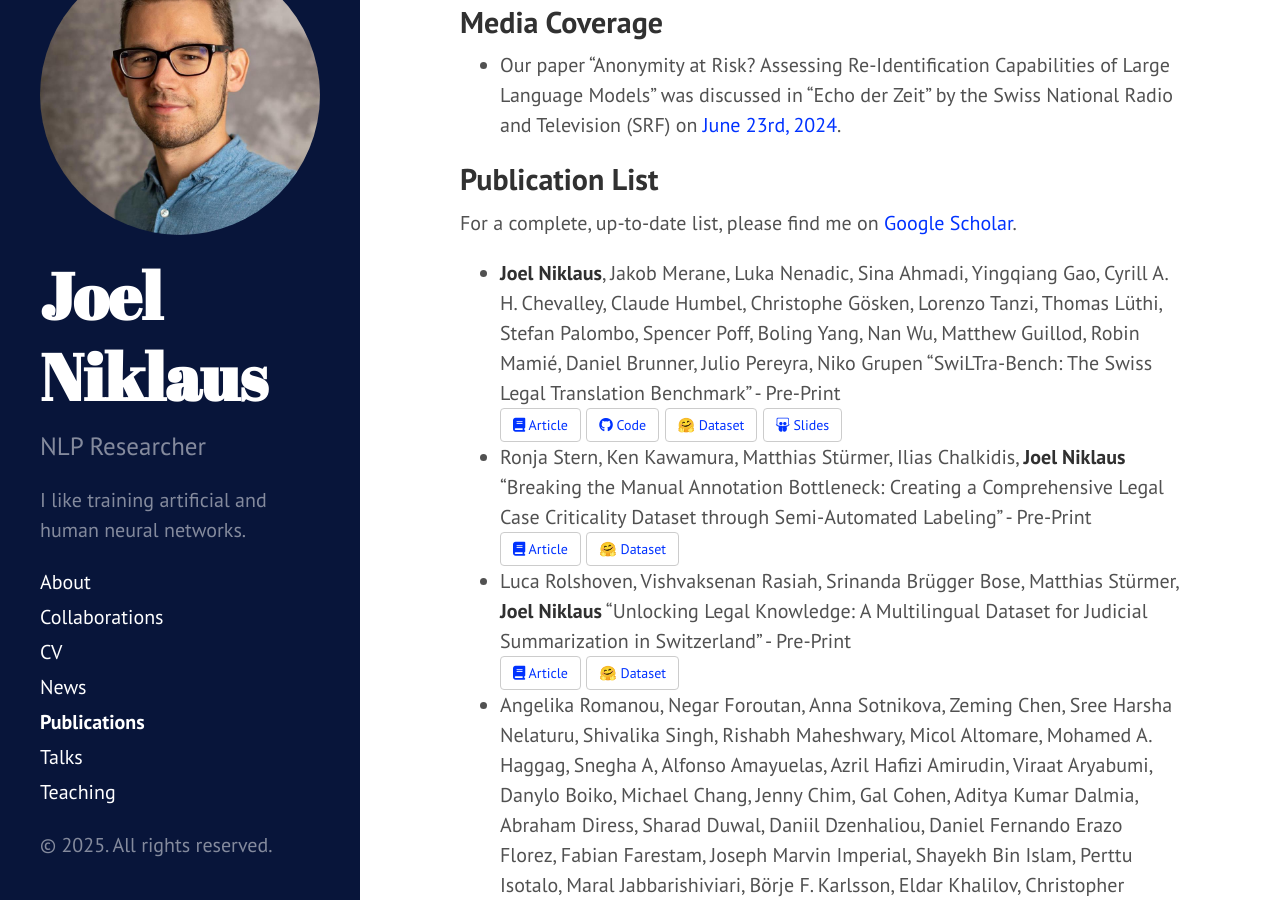
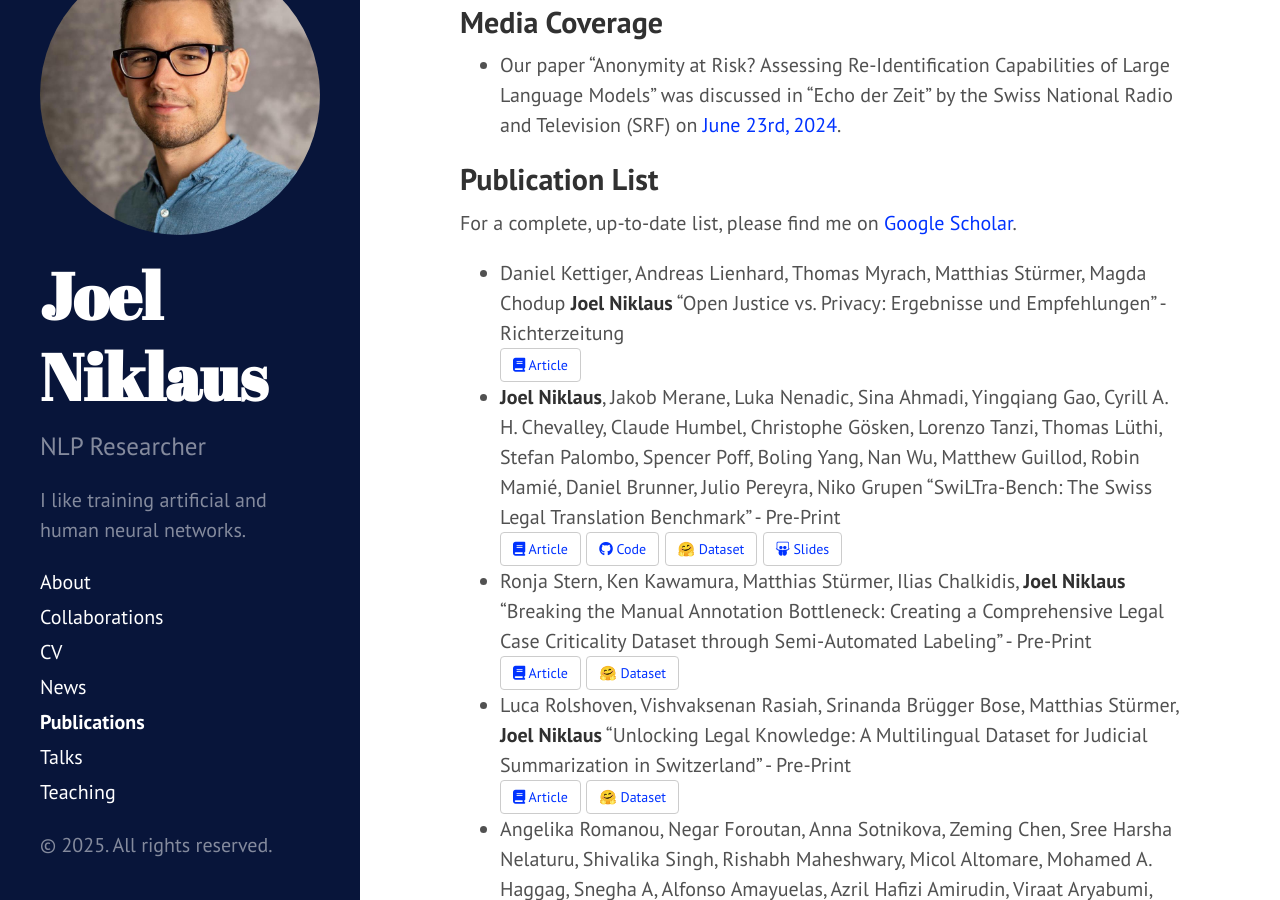
Before and after one commit to JoelNiklaus/joelniklaus.github.io, a Jekyll site: the page built from _pages/publications.md, in a window 1280 px wide and 900 px high, scrolled down 488 px. Built offline with Jekyll 4.4.1, drawn with Linux system fonts in a browser that asks for light colours; a style sheet for code colours, icons or effects is not loaded.

Commit message:
Added final nfp publication
Signed-off-by: Joel Niklaus <me@joelniklaus.ch>

```diff
--- a/_pages/publications.md
+++ b/_pages/publications.md
@@ -14,6 +14,10 @@ title: Publications
 For a complete, up-to-date list, please find me
 on [Google Scholar](https://scholar.google.com/citations?user=qJ8iricAAAAJ).
 
+* Daniel Kettiger, Andreas Lienhard, Thomas Myrach, Matthias Stürmer, Magda Chodup **Joel Niklaus**
+  "Open Justice vs. Privacy: Ergebnisse und Empfehlungen" - Richterzeitung
+  <br>
+  <a href="https://richterzeitung.weblaw.ch/rzissues/2025/1/open-justice-vs.-pri_22c98e005c.html__ONCE&login=false" target="_blank" type="button" class="btn"><i class="fa-solid fa-book"></i> Article</a>
 * **Joel Niklaus**, Jakob Merane, Luka Nenadic, Sina Ahmadi, Yingqiang Gao, Cyrill A. H. Chevalley, Claude Humbel, Christophe Gösken, Lorenzo Tanzi, Thomas Lüthi, Stefan Palombo, Spencer Poff, Boling Yang, Nan Wu, Matthew Guillod, Robin Mamié, Daniel Brunner, Julio Pereyra, Niko Grupen
   "SwiLTra-Bench: The Swiss Legal Translation Benchmark" - Pre-Print
   <br>
```
